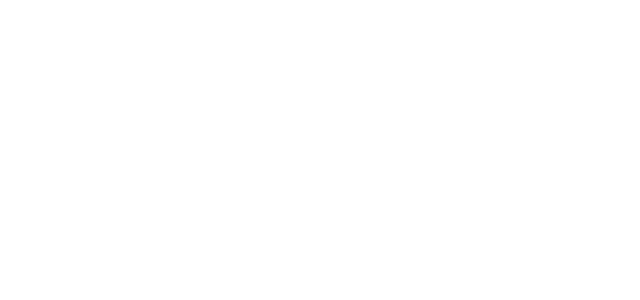
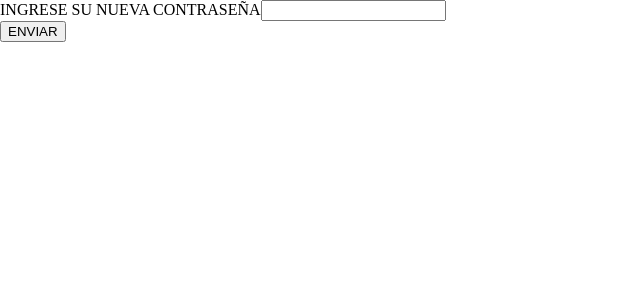
Before and after one commit to MBareiro/HoraBus, a React (Vite) app in the folder frontend/: page /reset-password/1 in a window 1280 px wide. Before the commit this address had no page. Shown: the top 300 px of the page, without its empty margins (0-640 px from the left). Built offline with nearby package versions, Linux system fonts and the light colour scheme.

Commit message:
recover and reset password

```diff
--- a/frontend/src/components/login/Login.jsx
+++ b/frontend/src/components/login/Login.jsx
@@ -5,18 +5,18 @@
 import './Login.css'
 import { useDispatch, useSelector } from 'react-redux';
 import { getLogin } from '../../redux/actions/operadorActions/operadorActions';
-import { useNavigate } from "react-router-dom";
-import { RecoverPassword } from '../operador/recoverPassword/RecoverPassword';
+import { useNavigate } from 'react-router-dom';
+import { setSignIn } from '../../redux/slices/operadorSlice';
 
 export const Login = ({isOpen, closeModal}) => {
-
+const navigate = useNavigate()
 const access = useSelector((state) => state.operador.access)
 const dispatch = useDispatch()
-const navigate = useNavigate();
 
-    const handleCloseModal = () =>{
-        closeModal(false)
-    }
+const handleCloseModal = () => {
+    closeModal(false);
+    dispatch(setSignIn(false))
+  };
 
     const [loginForm, setLoginForm] = useState({
         dni: "",
--- /dev/null
+++ b/frontend/src/components/operador/recoverPassword/RecoverPassword.css
@@ -0,0 +1,5 @@
+.conteiner-recover-p{
+    display: flex;
+
+    background-color: aqua;
+}
--- a/frontend/src/components/operador/recoverPassword/RecoverPassword.jsx
+++ b/frontend/src/components/operador/recoverPassword/RecoverPassword.jsx
@@ -1,6 +1,7 @@
 import { useEffect, useState } from "react";
 import { useDispatch, useSelector } from "react-redux";
 import { getRecoverPassword } from "../../../redux/actions/operadorActions/operadorActions";
+import './RecoverPassword.css'
 
 export const RecoverPassword = () =>{
 
@@ -32,7 +33,7 @@
     }, [recoverPassword])
 
     return(
-        <div>
+        <div className="conteiner-recover-p">
             <div>
                 <form>
                     <label>INGRESE SU DNI</label>
--- a/frontend/src/components/operador/resetPassword/ResetPassword.jsx
+++ b/frontend/src/components/operador/resetPassword/ResetPassword.jsx
@@ -1,9 +1,59 @@
-
+import { useEffect, useState } from "react";
+import { useDispatch, useSelector } from "react-redux";
+import { useNavigate, useParams } from "react-router-dom";
+import { getNewPassword } from "../../../redux/actions/operadorActions/operadorActions";
+import { setSignIn } from "../../../redux/slices/operadorSlice";
 
 export const ResetPassword = () => {
+    const { token } = useParams();
+    const dispatch =  useDispatch()
+    const recoverPassword = useSelector((state) => state.operador.recoverPassword)
+    const navigate = useNavigate()
+
+    const [message, setMessage] = useState("")
+
+    const [newPassword, setNewPassword]= useState({
+        newPassword: "",
+        token: token
+    })
+
+    const handleChange = ({target}) => {
+        setNewPassword((prevForm) => ({
+            ...prevForm,
+            [target.name]: target.value
+        }));
+    }
+
+    const handleNewPassword = () => {
+    dispatch(getNewPassword(newPassword))
+    }
+
+    useEffect(() => {
+        setMessage(recoverPassword.message)
+    }, [recoverPassword])
+
+    const handleSignIn = () => {
+        dispatch(setSignIn(true))
+        navigate("/")
+    }
+
     return(
         <div>
-            funciona
+            <div>
+            <form>
+                <label>INGRESE SU NUEVA CONTRASEÑA</label>
+                <input
+                type="password"
+                name="newPassword"
+                id="newPassword"
+                onChange={handleChange}
+                value={newPassword.newPassword}></input>
+            </form>
+            </div>
+            <button onClick={handleNewPassword}>ENVIAR</button>
+            {message && <div>
+                <span>{message}</span> <button onClick={handleSignIn}> INICIAR SESION </button>
+                </div>}
         </div>
     )
 }
--- a/frontend/src/components/userAccess/UserAccess.jsx
+++ b/frontend/src/components/userAccess/UserAccess.jsx
@@ -1,14 +1,21 @@
-import { useState } from "react"
+import { useEffect, useState } from "react"
 import { Login } from "../login/Login"
 import './UserAccess.css'
+import { useNavigate } from "react-router-dom";
+import { useSelector } from "react-redux";
 
 export const UserAccess = () => {
+const [isOpen, setIsOpen] = useState(false)
 
-const [isOpen, setIsOpen] = useState(false)
+const signIn = useSelector((state) => state.operador.signIn)
 
 const handleIsOpen = () => {
 setIsOpen(true)
 }
+
+useEffect(() =>{
+signIn && setIsOpen(true)
+}, [signIn])
     return(
         <div className="access-conteiner">
                <div>
--- a/frontend/src/main.jsx
+++ b/frontend/src/main.jsx
@@ -9,6 +9,7 @@
 import { OperadorHome } from './components/operador/home/OperadorHome';
 import { RecoverPassword } from './components/operador/recoverPassword/RecoverPassword';
 import { ResetPassword } from './components/operador/resetPassword/ResetPassword';
+import { Login } from './components/login/Login';
 
 const root = ReactDOM.createRoot(document.getElementById('root'));
 root.render(
@@ -18,7 +19,7 @@
         <Route path="/" element={<App />} />
         <Route path="/operador" element={<OperadorHome />} />
         <Route path="/recoverPassword" element={<RecoverPassword/>} />
-        <Route path="/reset-password" element={<ResetPassword/>}/>
+        <Route path="/reset-password/:token" element={<ResetPassword/>}/>
       </Routes>
       <Analytics />
     </Router>
--- a/frontend/src/redux/actions/operadorActions/operadorActions.js
+++ b/frontend/src/redux/actions/operadorActions/operadorActions.js
@@ -35,3 +35,14 @@
     console.error(error)
   }
 }
+
+export const getNewPassword = (newPassword) => async (dispatch) => {
+  console.log(newPassword)
+  try{
+    const response = await axios.post(`${api}/auth/reset-password`, newPassword);
+    dispatch(setRecoverPassword(response.data))
+  }
+  catch(error){
+    console.error(error)
+  }
+}
--- a/frontend/src/redux/slices/operadorSlice.js
+++ b/frontend/src/redux/slices/operadorSlice.js
@@ -2,7 +2,8 @@
 
 const initialState = {
  access: false,
- recoverPassword:{}
+ recoverPassword:{},
+ signIn: false,
 };
 
 const operadorSlice = createSlice({
@@ -14,10 +15,13 @@
     },
     setRecoverPassword: (state, action) =>{
       state.recoverPassword =  action.payload
+    },
+    setSignIn: (state, action) => {
+      state.signIn = action.payload
     }
   },
 });
 
-export const {setAccess, setRecoverPassword} = operadorSlice.actions;
+export const {setAccess, setRecoverPassword, setSignIn} = operadorSlice.actions;
 
 export default operadorSlice.reducer;
```
